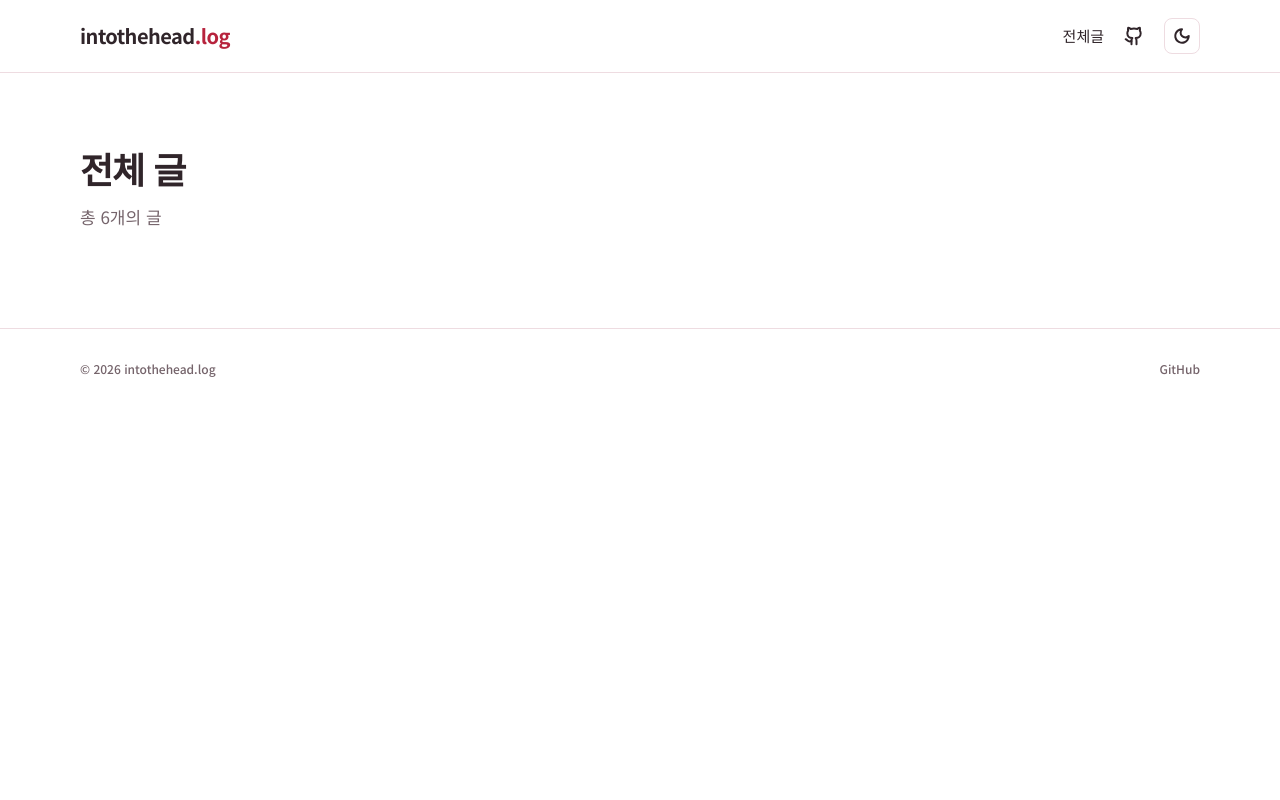
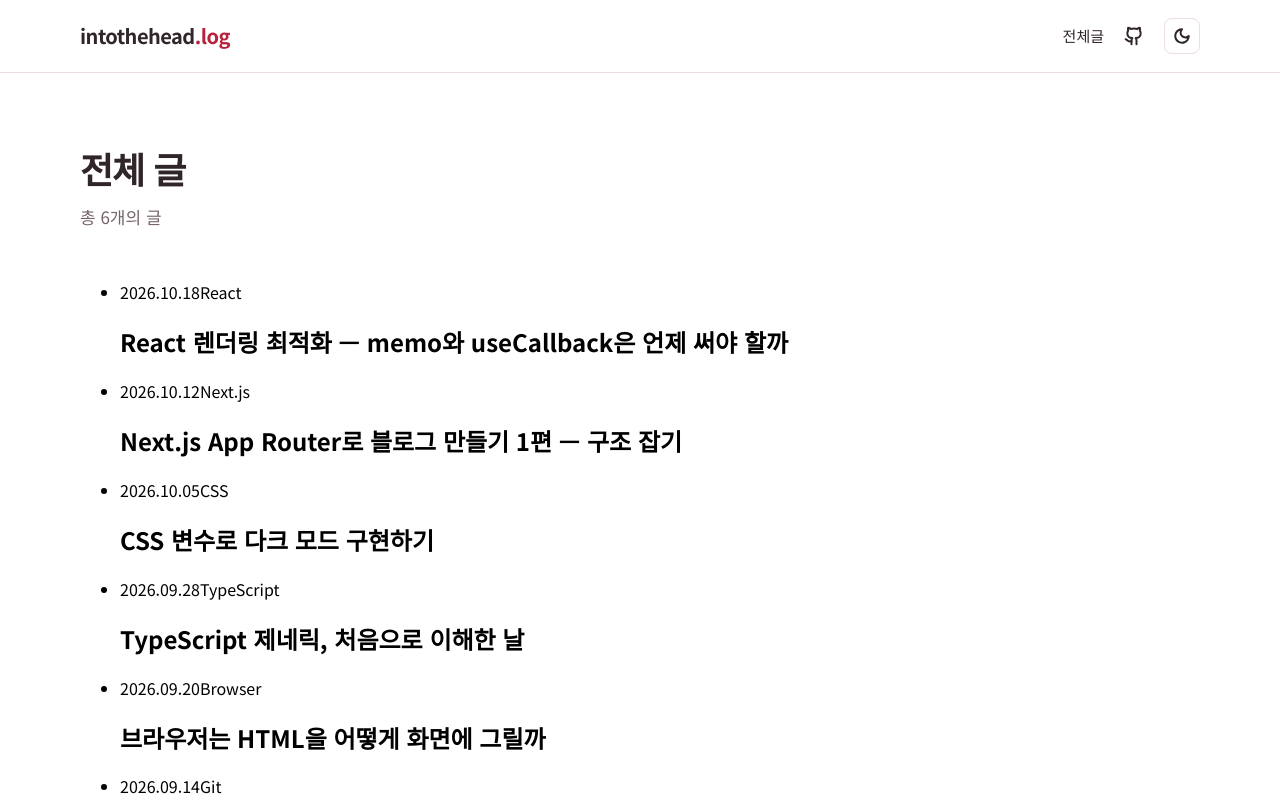
Before and after one commit to intothehead/intothehead.log, a Next.js app: page /posts in a window 1280 px wide. Shown: the top 800 px of the page. Built offline with nearby package versions, Linux system fonts and the light colour scheme.

Commit message:
전체 글 목록을 PostRow로 한 줄씩 그리기

```diff
--- a/app/posts/page.tsx
+++ b/app/posts/page.tsx
@@ -1,3 +1,4 @@
+import PostRow from "@/components/PostRow";
 import styles from "./page.module.css";
 import { posts } from "@/data/posts";
 
@@ -8,6 +9,16 @@ export default function AllPosts() {
         <h1 className={styles.MainTitle}>전체 글</h1>
         <p className={styles.PostCount}>총 {posts.length}개의 글</p>
       </div>
+      <ul>
+        {posts.map((post) => (
+          <PostRow
+            key={post.id}
+            title={post.title}
+            date={post.date}
+            tag={post.tags[0]}
+          />
+        ))}
+      </ul>
     </main>
   );
 }
--- /dev/null
+++ b/components/PostRow.tsx
@@ -0,0 +1,15 @@
+type PostRowProps = {
+  title: string;
+  date: string;
+  tag: string;
+};
+
+export default function PostRow({ title, date, tag }: PostRowProps) {
+  return (
+    <li>
+      <time>{date}</time>
+      <span>{tag}</span>
+      <h2>{title}</h2>
+    </li>
+  );
+}
```
